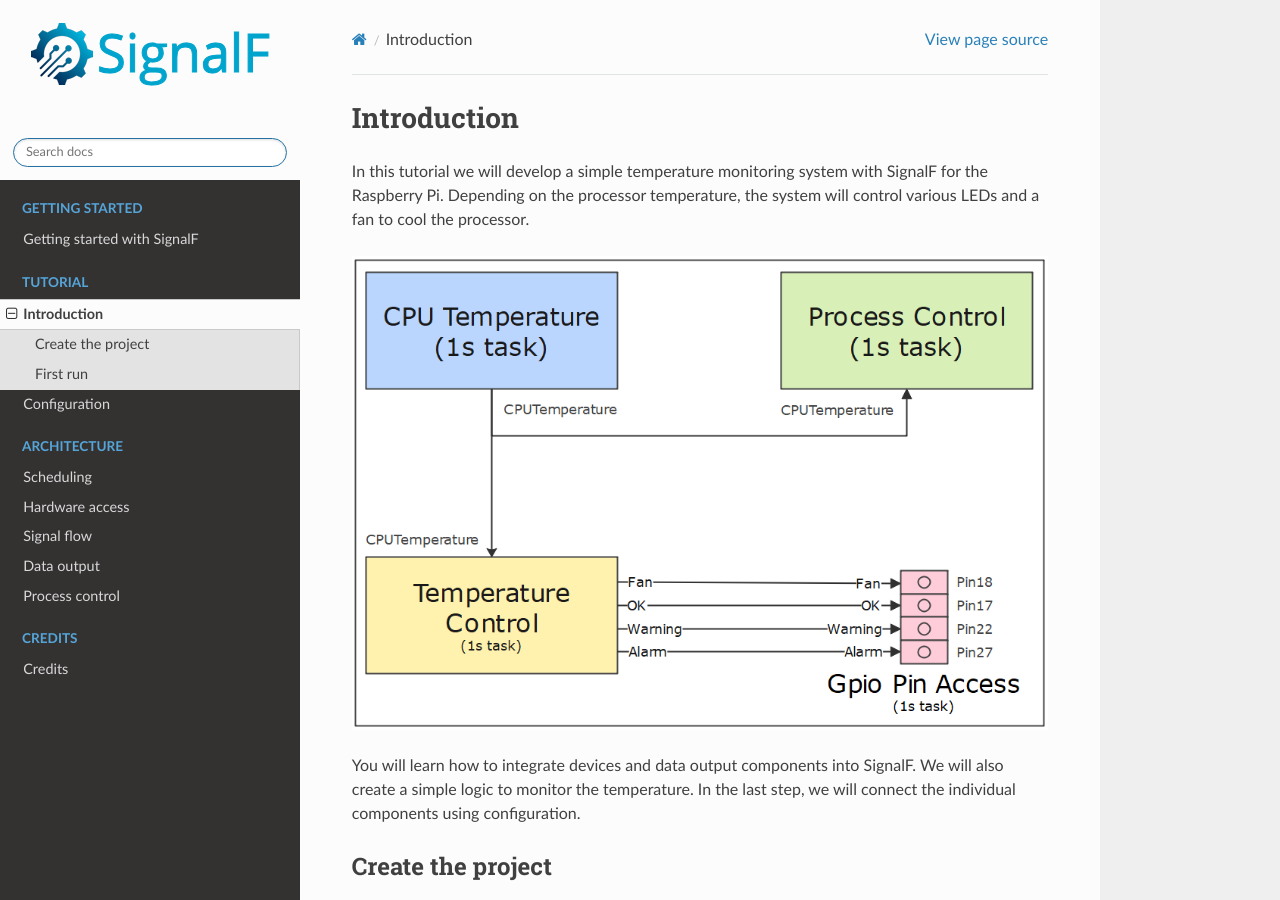
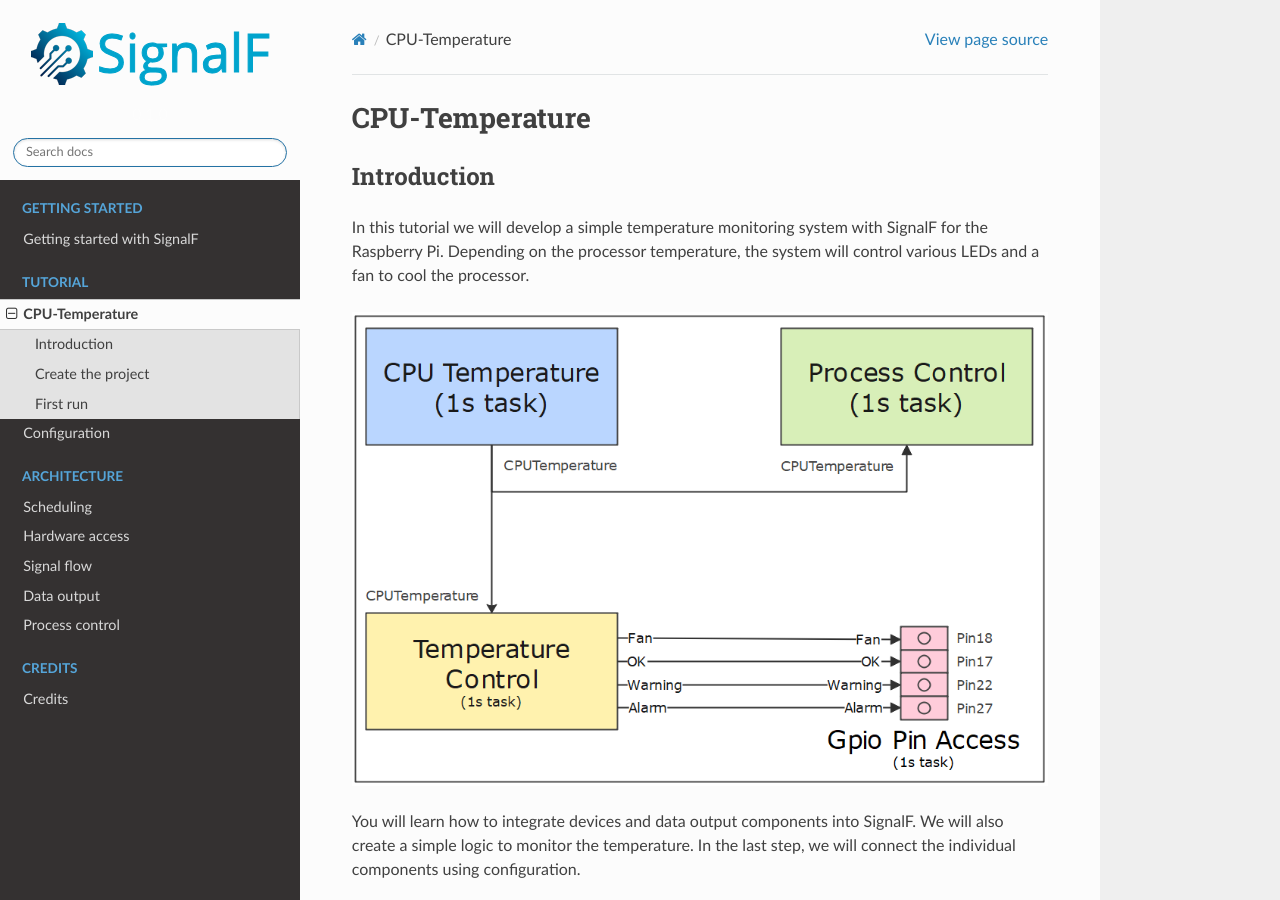
Before and after one commit to SignalF/SignalF.Documentation, a Sphinx documentation site: the page built from docs/source/tutorial/create-project.md, in a window 1280 px wide and 900 px high. Built offline with Sphinx 7.4.7 and the Read the Docs theme 2.0.0, drawn with Linux system fonts in a browser that asks for light colours.

Commit message:
Set title.

```diff
--- a/docs/source/tutorial/create-project.md
+++ b/docs/source/tutorial/create-project.md
@@ -1,4 +1,6 @@
-# Introduction
+# CPU-Temperature
+
+## Introduction
 
 In this tutorial we will develop a simple temperature monitoring system with SignalF for the Raspberry Pi. Depending on the processor temperature, the system will control various LEDs and a fan to cool the processor.
 
```
